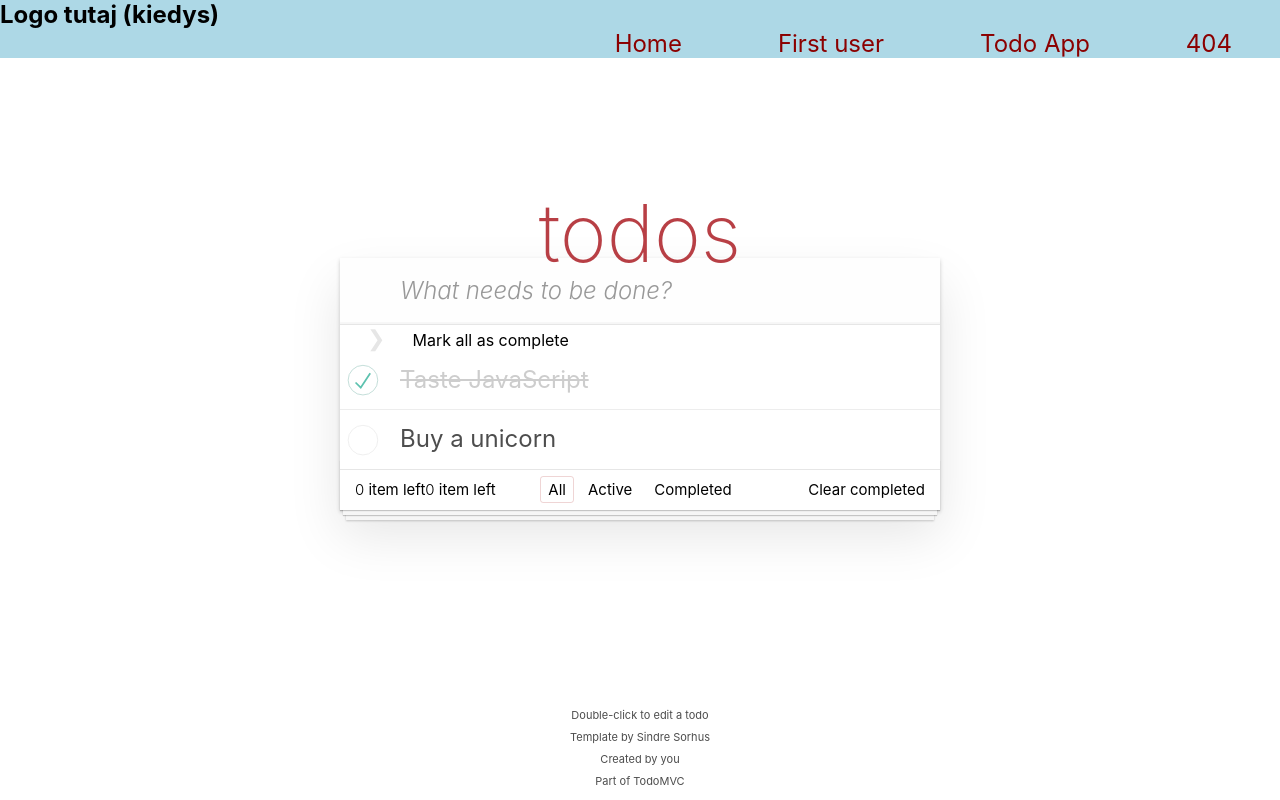
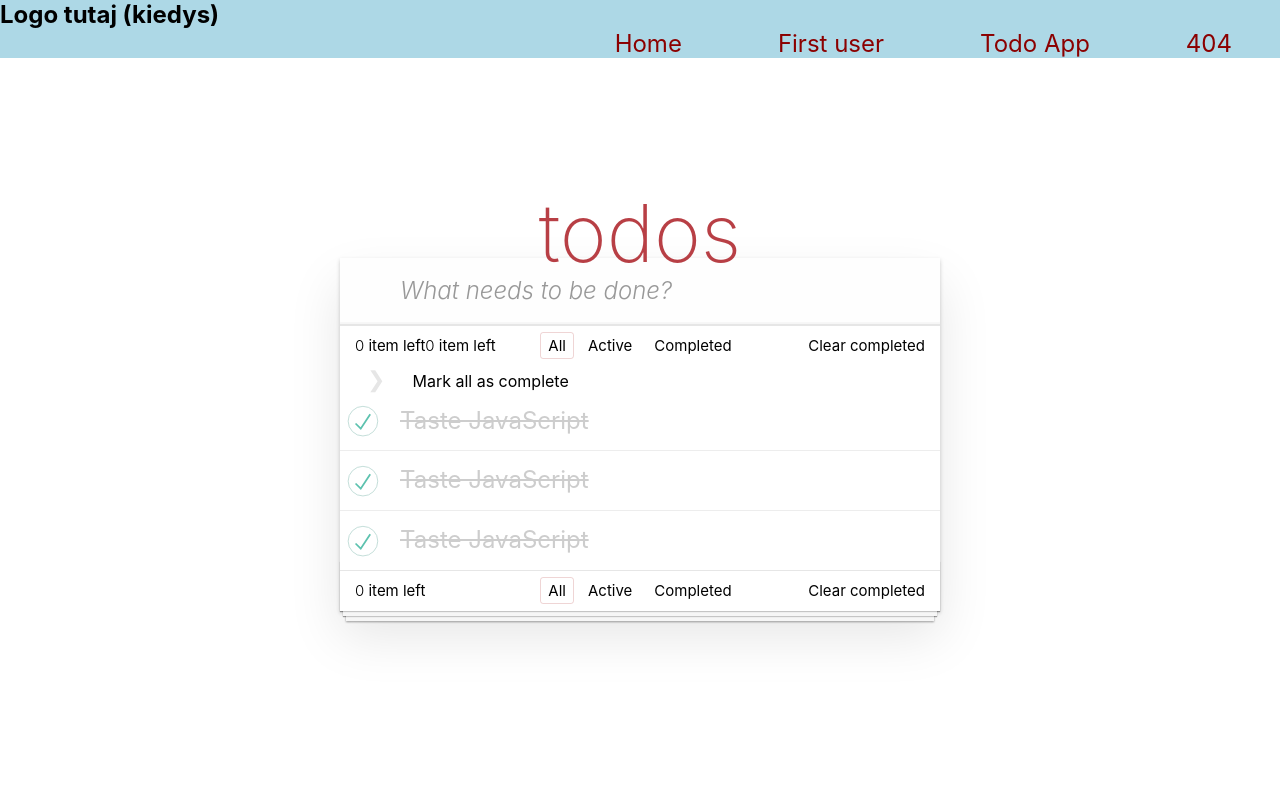
Before and after one commit to michal-kusnierz/React_exercises, a React (Create React App) app: page /todo-app in a window 1280 px wide. Shown: the top 800 px of the page. Built offline with nearby package versions, Linux system fonts and the light colour scheme.

Commit message:
Move all the other components out of TodoApp structure

```diff
--- a/src/components/TodoApp.js
+++ b/src/components/TodoApp.js
@@ -1,4 +1,4 @@
-import React from "react";
+import React, {Fragment} from "react";
 import styles from "./TodoApp.module.css";
 
 const Counter = () => {
@@ -30,6 +30,58 @@ const Filters = () => {
     </ul>
   );
 };
+const Controls = () => {
+  return (
+    <footer className={styles.footer}>
+      <Counter />
+      <Filters />
+      <Clear />
+    </footer>
+  );
+};
+
+const TodoItem = () => {
+  return (
+    <li className={styles.completed}>
+      <div className={styles.view}>
+        <input className={styles.toggle} type="checkbox" checked />
+        <label>Taste JavaScript</label>
+        <button className={styles.destroy}></button>
+      </div>
+      <input className={styles.edit} value="Create a TodoMVC template" />
+    </li>
+  );
+};
+
+const TodoList = () => {
+  return (
+    <ul className={styles.todoList}>
+      <TodoItem />
+      <TodoItem />
+      <TodoItem />
+    </ul>
+  );
+};
+
+const TodoInput = () => {
+  return (
+    <input
+      className={styles.newTodo}
+      placeholder="What needs to be done?"
+      autofocus
+    />
+  );
+};
+
+const ToggleAll = () => {
+  return (
+    <Fragment>
+      <input id="toggle-all" className={styles.toggleAll} type="checkbox" />
+      <label htmlFor="toggle-all">Mark all as complete</label>
+    </Fragment>
+  );
+};
+
 
 const TodoApp = () => {
   return (
@@ -44,29 +96,6 @@ const TodoApp = () => {
           />
         </header>
         <section className={styles.main}>
-          <input id="toggle-all" className={styles.toggleAll} type="checkbox" />
-          <label htmlFor="toggle-all">Mark all as complete</label>
-          <ul className={styles.todoList}>
-            <li className={styles.completed}>
-              <div className={styles.view}>
-                <input className={styles.toggle} type="checkbox" checked />
-                <label>Taste JavaScript</label>
-                <button className={styles.destroy}></button>
-              </div>
-              <input
-                className={styles.edit}
-                value="Create a TodoMVC template"
-              />
-            </li>
-            <li>
-            <div className={styles.view}>
-              <input className={styles.toggle} type="checkbox" />
-                <label>Buy a unicorn</label>
-                <button className={styles.destroy}></button>
-              </div>
-              <input className={styles.edit} value="Rule the web" />
-            </li>
-          </ul>
         </section>
         <footer className={styles.footer}>
           <span className={styles.todoCount}>
@@ -76,6 +105,9 @@ const TodoApp = () => {
           <Filters />
           <Clear />
         </footer>
+        <ToggleAll />
+        <TodoList />
+        < Controls />
       </section>
       <footer className={styles.info}>
         <p>Double-click to edit a todo</p>
```
